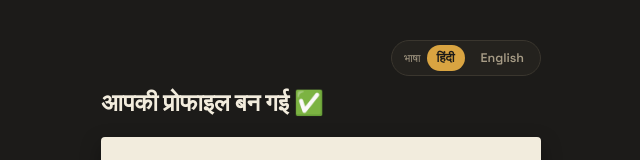
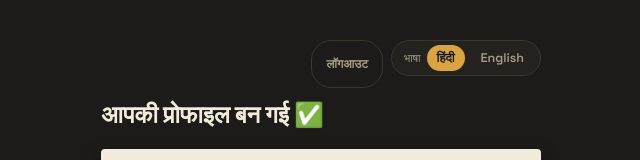
Before and after one commit to pathansahab7865/digital-restaurant, a React (Vite) app: page /dashboard in a window 1280 px wide. Shown: the top 160 px of the page, without its empty margins (319-959 px from the left). Built offline with nearby package versions, Linux system fonts and the light colour scheme; no server answers.

Commit message:
Add files via upload

```diff
--- /dev/null
+++ b/src/components/LogoutButton.jsx
@@ -0,0 +1,31 @@
+import { signOut } from "firebase/auth";
+import { useNavigate } from "react-router-dom";
+import { auth } from "../firebase.js";
+import { useLanguage } from "../i18n.jsx";
+
+export default function LogoutButton() {
+  const { t } = useLanguage();
+  const navigate = useNavigate();
+
+  async function handleLogout() {
+    await signOut(auth);
+    navigate("/");
+  }
+
+  return (
+    <button
+      onClick={handleLogout}
+      style={{
+        background: "transparent",
+        border: "1px solid var(--line)",
+        borderRadius: 20,
+        padding: "6px 14px",
+        fontSize: 12,
+        fontWeight: 600,
+        color: "var(--text-muted)",
+      }}
+    >
+      {t("logoutBtn")}
+    </button>
+  );
+}
--- a/src/config.js
+++ b/src/config.js
@@ -5,7 +5,7 @@
 export const ADMIN_EMAIL = "i87939879@gmail.com";
 
 // ये आपकी अपनी UPI ID है, जिस पर रेस्टोरेंट ओनर्स ₹499/महीना भेजेंगे
-export const ADMIN_UPI_ID = "9412008542@ptyes";
+export const ADMIN_UPI_ID = "yourupi@bank";
 
 // हर महीने का सब्सक्रिप्शन प्राइस
 export const SUBSCRIPTION_PRICE = 499;
--- a/src/i18n.jsx
+++ b/src/i18n.jsx
@@ -116,6 +116,7 @@ const translations = {
     statusPendingVerification: "वेरिफिकेशन बाकी",
     statusActive: "एक्टिव",
     noRestaurantsYet: "अभी कोई रेस्टोरेंट रजिस्टर नहीं हुआ।",
+    logoutBtn: "लॉगआउट",
   },
   en: {
     signupTitle: "Register Your Restaurant",
@@ -230,6 +231,7 @@ const translations = {
     statusPendingVerification: "Verification Pending",
     statusActive: "Active",
     noRestaurantsYet: "No restaurants registered yet.",
+    logoutBtn: "Logout",
   },
 };
 
--- a/src/pages/AdminPanel.jsx
+++ b/src/pages/AdminPanel.jsx
@@ -5,6 +5,7 @@ import { auth, db } from "../firebase.js";
 import { ADMIN_EMAIL } from "../config.js";
 import { useLanguage } from "../i18n.jsx";
 import LanguageToggle from "../components/LanguageToggle.jsx";
+import LogoutButton from "../components/LogoutButton.jsx";
 
 export default function AdminPanel() {
   const { t } = useLanguage();
@@ -48,7 +49,10 @@ export default function AdminPanel() {
   if (!isAdmin) {
     return (
       <div className="screen" style={{ textAlign: "center", paddingTop: 100 }}>
-        <LanguageToggle />
+        <div style={{ display: "flex", justifyContent: "center", gap: 8, marginBottom: 20 }}>
+          <LogoutButton />
+          <LanguageToggle />
+        </div>
         <p className="muted">{t("adminNoAccess")}</p>
       </div>
     );
@@ -56,7 +60,10 @@ export default function AdminPanel() {
 
   return (
     <div className="screen" style={{ maxWidth: 560 }}>
-      <LanguageToggle />
+      <div style={{ display: "flex", justifyContent: "flex-end", gap: 8, marginBottom: 12 }}>
+        <LogoutButton />
+        <LanguageToggle />
+      </div>
       <h1 style={{ fontSize: 24, marginBottom: 18 }}>{t("adminPanelTitle")}</h1>
 
       {restaurants.length === 0 && <p className="muted">{t("noRestaurantsYet")}</p>}
--- a/src/pages/Dashboard.jsx
+++ b/src/pages/Dashboard.jsx
@@ -17,6 +17,7 @@ import QRCode from "qrcode";
 import { auth, db } from "../firebase.js";
 import { useLanguage } from "../i18n.jsx";
 import LanguageToggle from "../components/LanguageToggle.jsx";
+import LogoutButton from "../components/LogoutButton.jsx";
 
 export default function Dashboard() {
   const { t } = useLanguage();
@@ -192,7 +193,10 @@ export default function Dashboard() {
 
   return (
     <div className="screen" style={{ maxWidth: 480 }}>
-      <LanguageToggle />
+      <div style={{ display: "flex", justifyContent: "flex-end", gap: 8, marginBottom: 12 }}>
+        <LogoutButton />
+        <LanguageToggle />
+      </div>
       <h1 style={{ fontSize: 24, marginBottom: 4 }}>{t("dashboardTitle")}</h1>
 
       {restaurantStatus && restaurantStatus !== "active" && (
```
